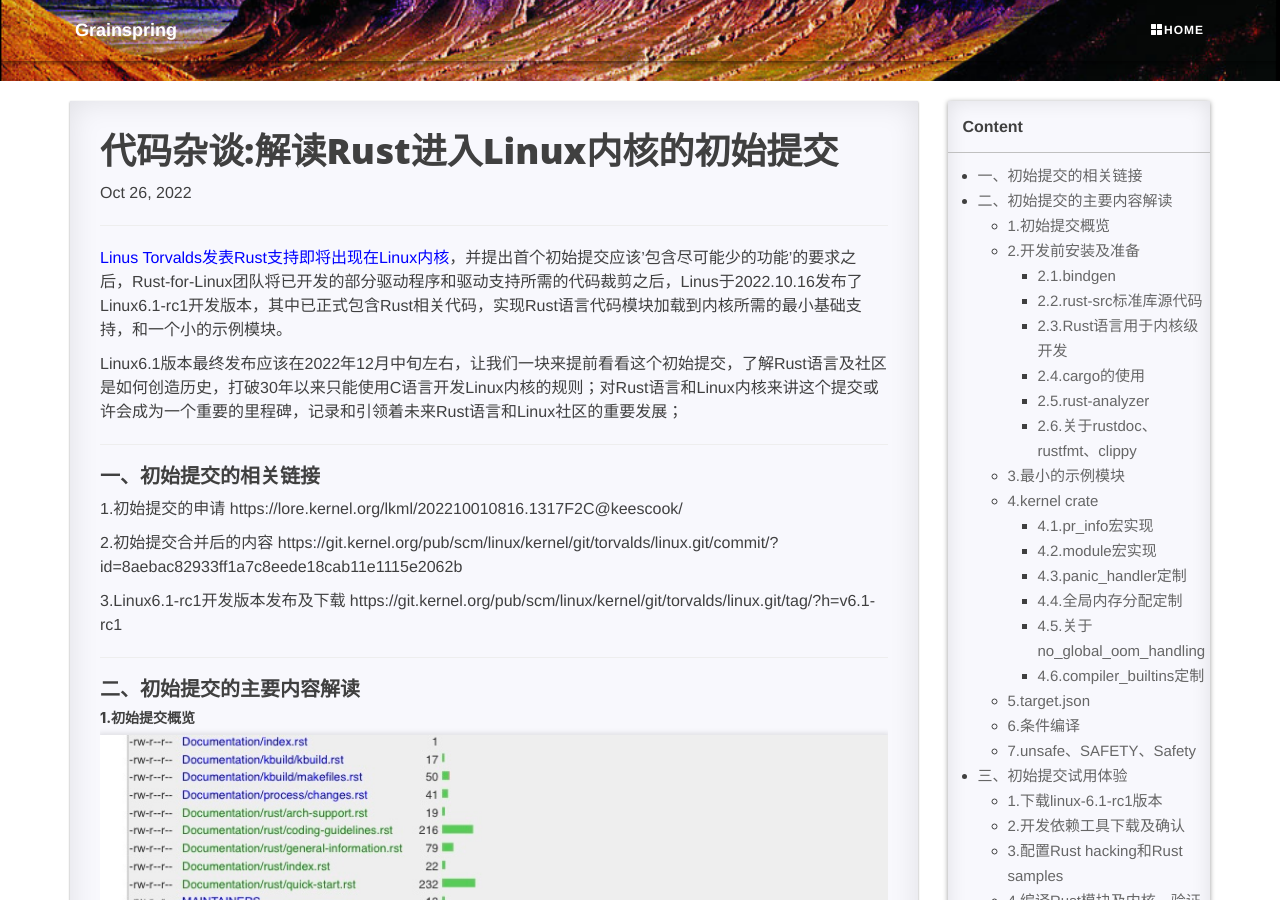
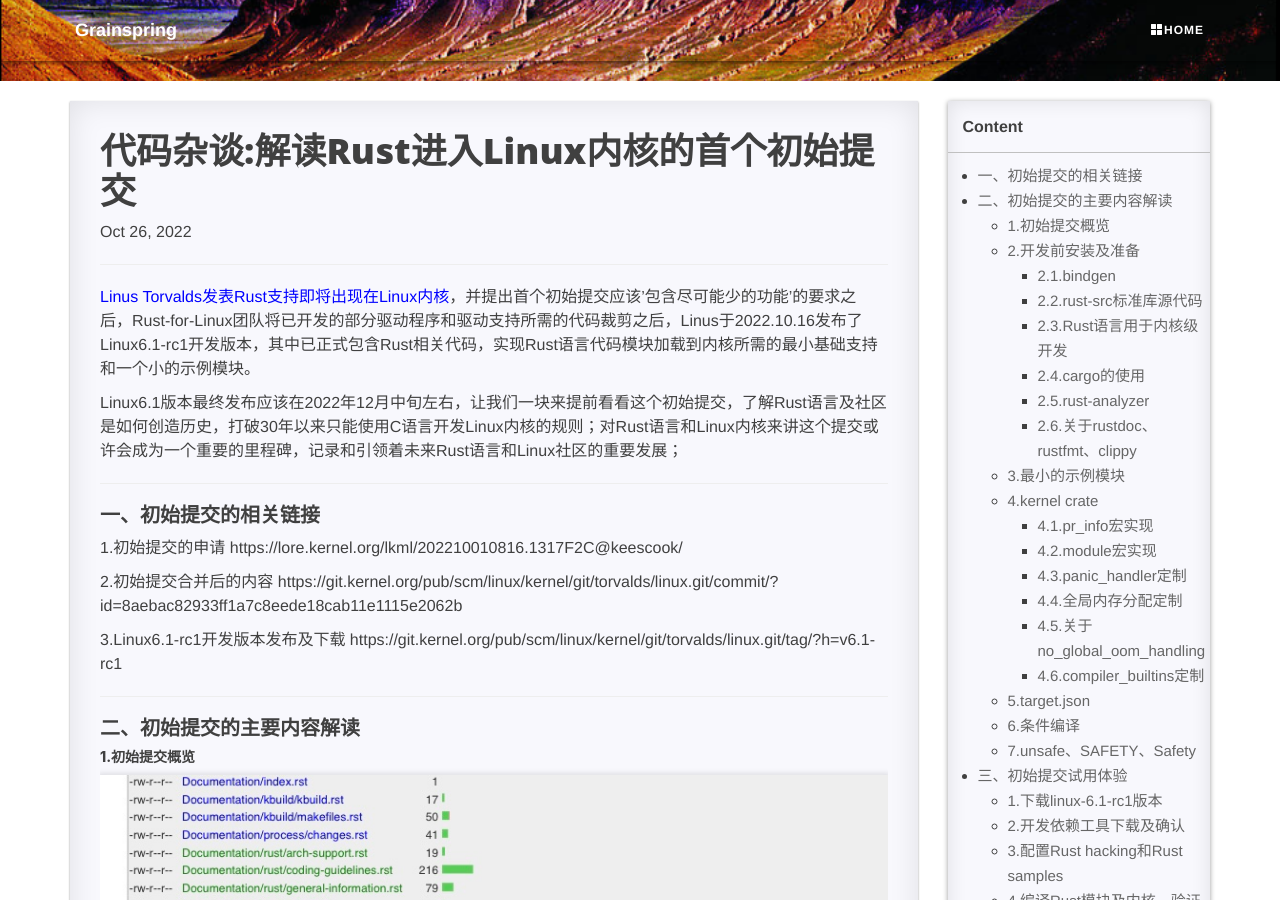
Before and after one commit to Grainspring/grainspring.github.io, a Jekyll site: the page built from _posts/2022-10-26-interpret_initial_commit_of_Rust_into_linux_kernel.md, in a window 1280 px wide and 900 px high. Built offline with Jekyll 4.4.1, drawn with Linux system fonts in a browser that asks for light colours; nearby versions of some CDN libraries; comment, search, counter and statistics services are not loaded; a style sheet for code colours, icons or effects is not loaded; some of the changed text lies outside the part shown.

Commit message:
update interpret initial commit

```diff
--- a/_posts/2022-10-26-interpret_initial_commit_of_Rust_into_linux_kernel.md
+++ b/_posts/2022-10-26-interpret_initial_commit_of_Rust_into_linux_kernel.md
@@ -1,6 +1,6 @@
 ---
 layout: post
-title:  "代码杂谈:解读Rust进入Linux内核的初始提交"
+title:  "代码杂谈:解读Rust进入Linux内核的首个初始提交"
 date:   2022-10-26 00:06:06
 categories: Rust
 excerpt: Rust for Linux
@@ -9,7 +9,7 @@ excerpt: Rust for Linux
 * content
 {:toc}
 
-[<font color="blue">Linus Torvalds发表Rust支持即将出现在Linux内核</font>](https://mp.weixin.qq.com/s?__biz=MzIxMTM0MjM4Mg==&mid=2247484091&idx=1&sn=3aff0d8075d65568c8935dc70f08e360)，并提出首个初始提交应该'包含尽可能少的功能'的要求之后，Rust-for-Linux团队将已开发的部分驱动程序和驱动支持所需的代码裁剪之后，Linus于2022.10.16发布了Linux6.1-rc1开发版本，其中已正式包含Rust相关代码，实现Rust语言代码模块加载到内核所需的最小基础支持，和一个小的示例模块。
+[<font color="blue">Linus Torvalds发表Rust支持即将出现在Linux内核</font>](https://mp.weixin.qq.com/s?__biz=MzIxMTM0MjM4Mg==&mid=2247484091&idx=1&sn=3aff0d8075d65568c8935dc70f08e360)，并提出首个初始提交应该'包含尽可能少的功能'的要求之后，Rust-for-Linux团队将已开发的部分驱动程序和驱动支持所需的代码裁剪之后，Linus于2022.10.16发布了Linux6.1-rc1开发版本，其中已正式包含Rust相关代码，实现Rust语言代码模块加载到内核所需的最小基础支持和一个小的示例模块。
 
 Linux6.1版本最终发布应该在2022年12月中旬左右，让我们一块来提前看看这个初始提交，了解Rust语言及社区是如何创造历史，打破30年以来只能使用C语言开发Linux内核的规则；对Rust语言和Linux内核来讲这个提交或许会成为一个重要的里程碑，记录和引领着未来Rust语言和Linux社区的重要发展；
 
```
Also changed, not shown: other parts of _posts/2022-10-26-interpret_initial_commit_of_Rust_into_linux_kernel.md (+4 -4 lines).
